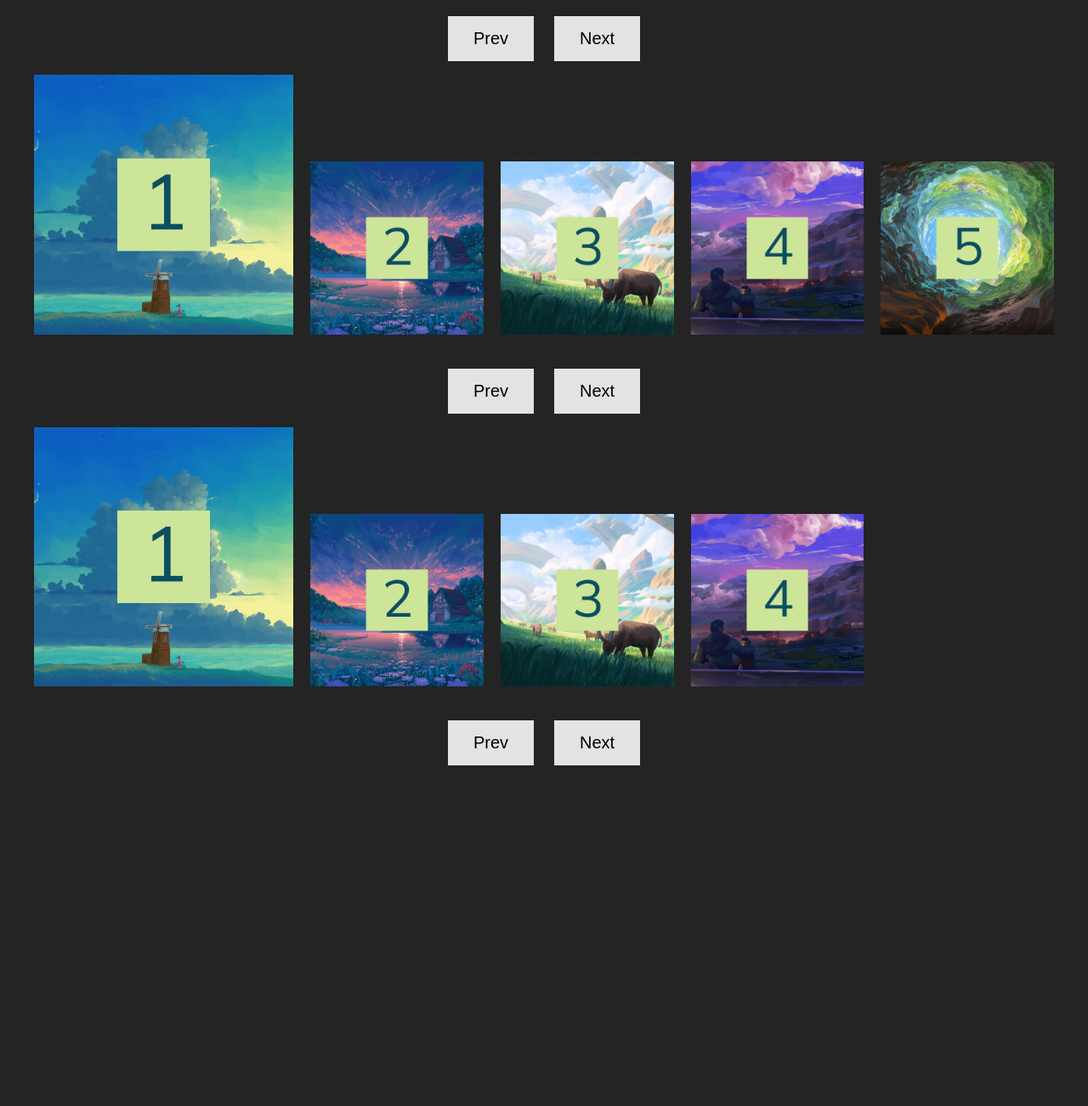
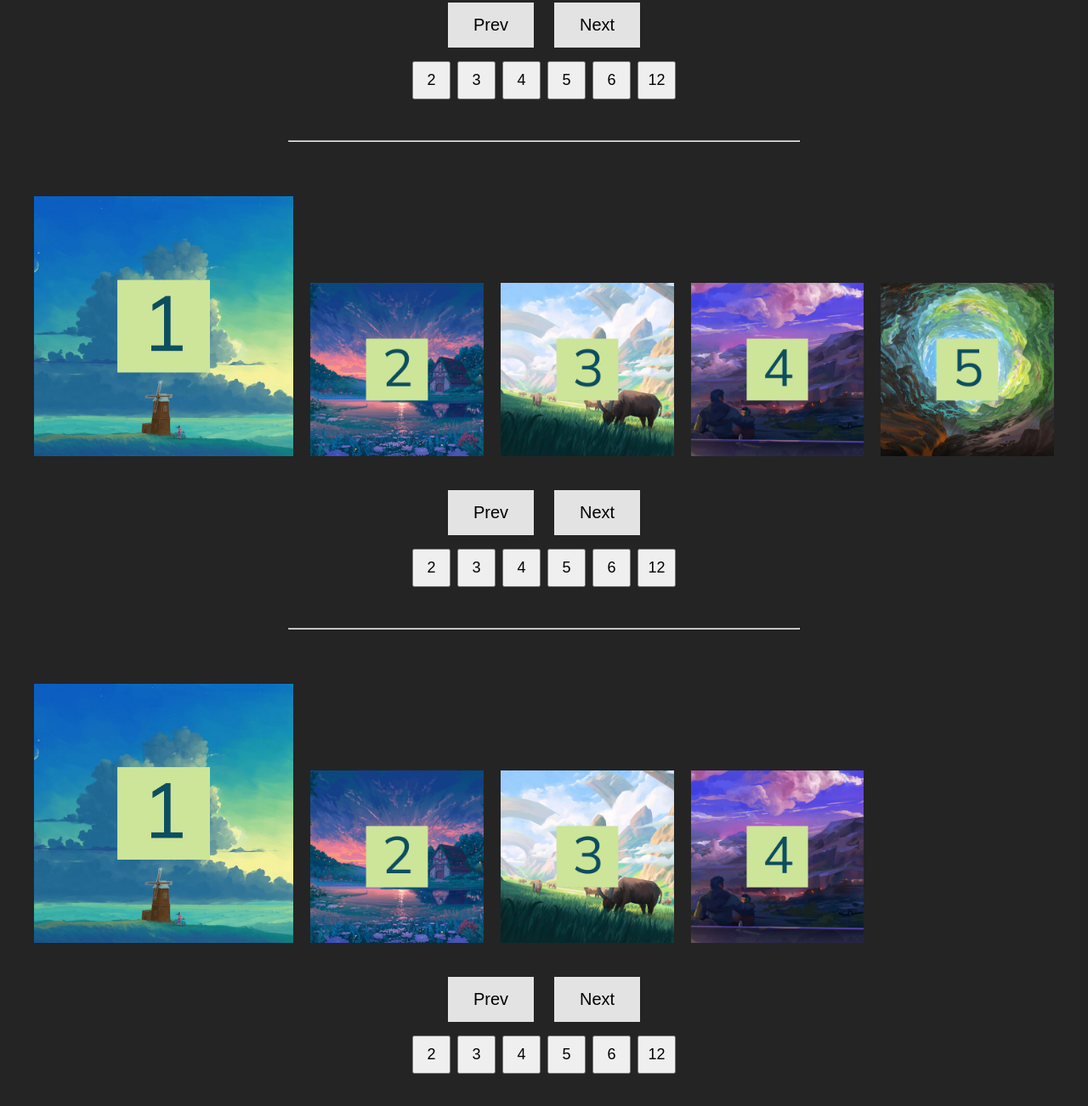
Before and after one commit to SohaybG/personal-challenge-one, a website built with Vite: page index.html in a window 1280 px wide. Shown: the part 390-1692 px from the top of the page at 85% size. Before the commit the page ends 1339 px from the top, so only its background shows below. Built offline with nearby package versions, Linux system fonts and the light colour scheme.

Commit message:
Handle count change

```diff
--- a/index.html
+++ b/index.html
@@ -50,14 +50,16 @@
         <button class="arrow js-next" data-target="#first-slider">Next</button>
       </div>
 
-      <!-- <ul class="item-amount-changer">
-        <li><button data-count="2">2</button></li>
-        <li><button data-count="3">3</button></li>
-        <li><button data-count="4">4</button></li>
-        <li><button data-count="5">5</button></li>
-        <li><button data-count="6">6</button></li>
-        <li><button data-count="12">12</button></li>
-      </ul> -->
+      <ul class="item-amount-changer">
+        <li><button data-count="2" data-target="#first-slider">2</button></li>
+        <li><button data-count="3" data-target="#first-slider">3</button></li>
+        <li><button data-count="4" data-target="#first-slider">4</button></li>
+        <li><button data-count="5" data-target="#first-slider">5</button></li>
+        <li><button data-count="6" data-target="#first-slider">6</button></li>
+        <li><button data-count="12" data-target="#first-slider">12</button></li>
+      </ul>
+
+      <hr>
 
       <ul id="second-slider" class="image-list">
         <li class="image-list__item">
@@ -86,6 +88,17 @@
         <button class="arrow js-next" data-target="#second-slider">Next</button>
       </div>
 
+      <ul class="item-amount-changer">
+        <li><button data-count="2" data-target="#second-slider">2</button></li>
+        <li><button data-count="3" data-target="#second-slider">3</button></li>
+        <li><button data-count="4" data-target="#second-slider">4</button></li>
+        <li><button data-count="5" data-target="#second-slider">5</button></li>
+        <li><button data-count="6" data-target="#second-slider">6</button></li>
+        <li><button data-count="12" data-target="#second-slider">12</button></li>
+      </ul>
+
+      <hr>
+
       <ul id="third-slider" class="image-list">
         <li class="image-list__item">
           <img src="/img/test_image_01_num.jpg" alt="">
@@ -108,6 +121,16 @@
         <button class="arrow js-prev" data-target="#third-slider">Prev</button>
         <button class="arrow js-next" data-target="#third-slider">Next</button>
       </div>
+
+      <ul class="item-amount-changer">
+        <li><button data-count="2" data-target="#third-slider">2</button></li>
+        <li><button data-count="3" data-target="#third-slider">3</button></li>
+        <li><button data-count="4" data-target="#third-slider">4</button></li>
+        <li><button data-count="5" data-target="#third-slider">5</button></li>
+        <li><button data-count="6" data-target="#third-slider">6</button></li>
+        <li><button data-count="12" data-target="#third-slider">12</button></li>
+      </ul>
+
     </div>
     <script type="module" src="/main.js"></script>
   </body>
--- a/main.js
+++ b/main.js
@@ -25,7 +25,7 @@ document.querySelectorAll('.js-next').forEach(button => {
 });
 
 document.querySelectorAll('.item-amount-changer button').forEach(button => button.addEventListener('click', function() {
-  updateItemCount(this.dataset.count);
+  updateItemCount(document.querySelector(this.dataset.target), this.dataset.count);
 }));
 
 function initSlider(slider) {
@@ -169,22 +169,26 @@ function adaptItemCountClasses(parent) {
   }
 }
 
-function updateItemCount(count) {
-  let imageList = document.querySelector('.image-list');
-  imageList.style.setProperty('--_items-shown', count);
-  adaptClones(imageList);
-  adaptItemCountClasses(imageList);
+function updateItemCount(slider, count) {
+  if (count < 2) return;
+
+  slider.style.setProperty('--_items-shown', count);
+  adaptClones(slider);
+  adaptItemCountClasses(slider);
 }
 
 function adaptClones(slider) {
+  slider.querySelectorAll(`.${cloneClasses.base}:not(.${cloneClasses.first})`).forEach(item => slider.removeChild(item));
+
   let diff = getDiffBetweenItemsToShowAndExisting(slider);
-
   let originalItems = getOriginalItems(slider);
   let firstEl = originalItems[0];
 
-  let clonedLastEl = originalItems[originalItems.length - 1].cloneNode(true);
-  clonedLastEl.classList.add(cloneClasses.base, cloneClasses.first);
-  slider.prepend(clonedLastEl);
+  if (!slider.querySelector(`.${cloneClasses.first}`)) {
+    let clonedLastEl = originalItems[originalItems.length - 1].cloneNode(true);
+    clonedLastEl.classList.add(cloneClasses.base, cloneClasses.first);
+    slider.prepend(clonedLastEl);
+  }
 
   if (diff <= 0) {
     let clonedFirstEl = firstEl.cloneNode(true);
@@ -195,8 +199,5 @@ function adaptClones(slider) {
     }
 
     slider.appendChild(clonedFirstEl);
-  } else {
-    document.querySelectorAll(`.${cloneClasses.last}`).forEach(item => item.classList.remove(cloneClasses.base));
-    document.querySelectorAll(`.${cloneClasses.cropped}`).forEach(item => item.classList.remove(cloneClasses.cropped));
   }
 }
--- a/style.scss
+++ b/style.scss
@@ -14,8 +14,9 @@ body {
   margin-inline: auto;
 }
 ul {
+  margin: 0;
+  padding: 0;
   list-style: none;
-  padding: 0;
 }
 img {
   max-width: 100%;
@@ -152,7 +153,7 @@ img {
   display: flex;
   justify-content: center;
   gap: .5rem;
-  margin-top: 4rem;
+  margin-top: 1rem;
 
   button {
     font-size: 1.125rem;
@@ -160,3 +161,8 @@ img {
     aspect-ratio: 1 / 1;
   }
 }
+
+hr {
+  margin-block: 3rem 4rem;
+  max-width: 600px;
+}
```
